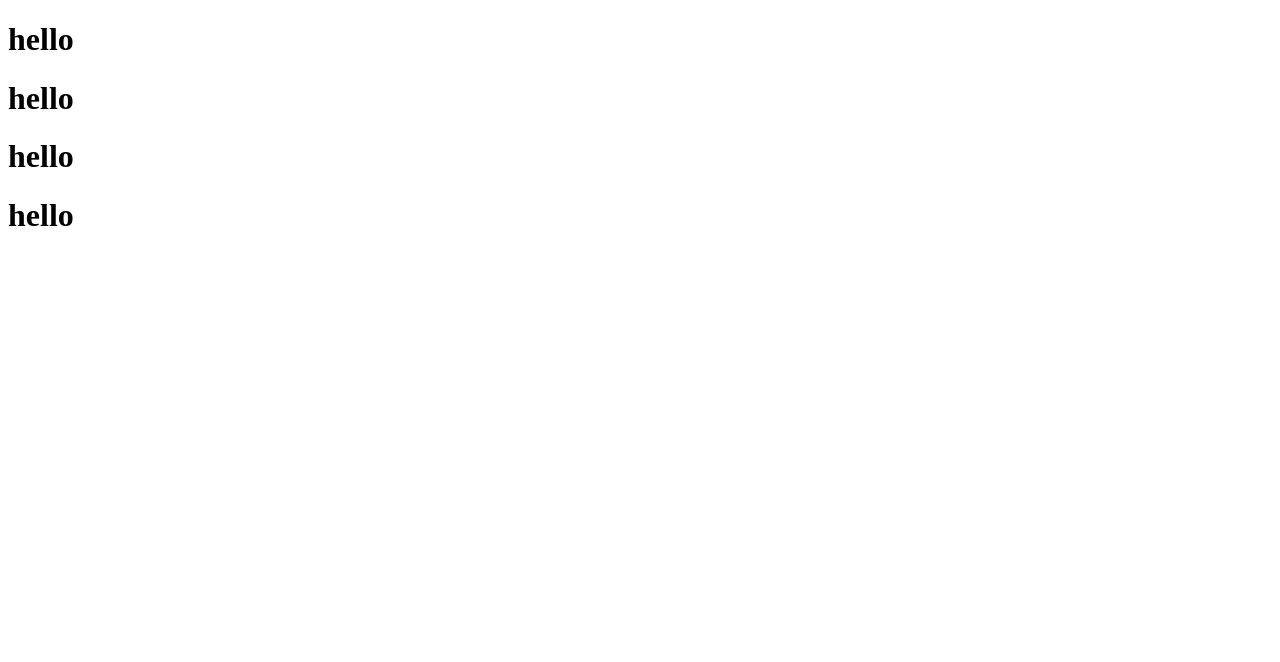
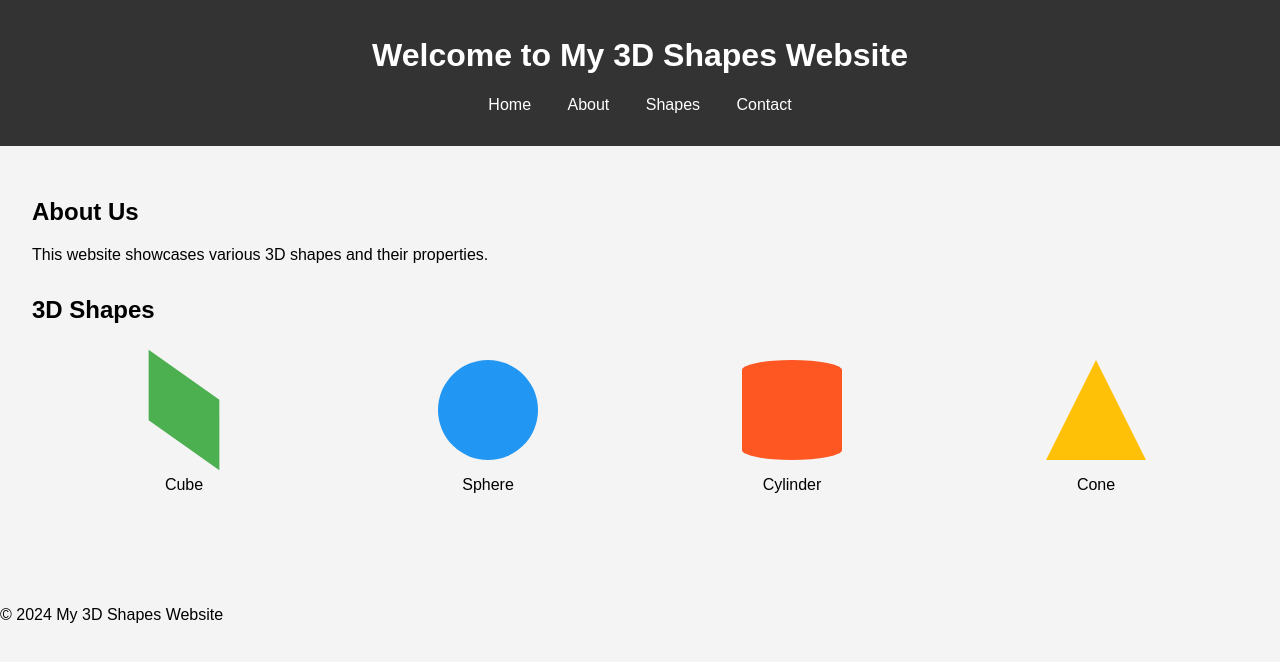
Before and after one commit to VCShekhar96/demo, a plain HTML site: page index.html in a window 1280 px wide. Drawn offline with Linux system fonts and the light colour scheme.

Commit message:
Update index.html

```diff
--- a/index.html
+++ b/index.html
@@ -3,12 +3,115 @@
 <head>
     <meta charset="UTF-8">
     <meta name="viewport" content="width=device-width, initial-scale=1.0">
-    <title>Document</title>
+    <title>My 3D Shapes Website</title>
+    <style>
+        body {
+            font-family: Arial, sans-serif;
+            margin: 0;
+            padding: 0;
+            background-color: #f4f4f4;
+        }
+        header {
+            background-color: #333;
+            color: #fff;
+            padding: 1rem 0;
+            text-align: center;
+        }
+        nav ul {
+            list-style: none;
+            padding: 0;
+        }
+        nav ul li {
+            display: inline;
+            margin: 0 1rem;
+        }
+        nav ul li a {
+            color: #fff;
+            text-decoration: none;
+        }
+        main {
+            padding: 2rem;
+        }
+        section {
+            margin-bottom: 2rem;
+        }
+        .shape-container {
+            display: flex;
+            justify-content: space-around;
+            flex-wrap: wrap;
+        }
+        .shape {
+            text-align: center;
+            margin: 1rem;
+        }
+        .cube, .sphere, .cylinder, .cone {
+            width: 100px;
+            height: 100px;
+            margin: 0 auto;
+            position: relative;
+        }
+        .cube {
+            background-color: #4CAF50;
+            transform: rotateX(45deg) rotateY(45deg);
+        }
+        .sphere {
+            background-color: #2196F3;
+            border-radius: 50%;
+        }
+        .cylinder {
+            background-color: #FF5722;
+            border-radius: 50% / 10%;
+        }
+        .cone {
+            width: 0;
+            height: 0;
+            border-left: 50px solid transparent;
+            border-right: 50px solid transparent;
+            border-bottom: 100px solid #FFC107;
+        }
+    </style>
 </head>
 <body>
-    <h1>hello</h1>
-    <h1>hello</h1>
-    <h1>hello</h1>
-    <h1>hello</h1>
+    <header>
+        <h1>Welcome to My 3D Shapes Website</h1>
+        <nav>
+            <ul>
+                <li><a href="#">Home</a></li>
+                <li><a href="#">About</a></li>
+                <li><a href="#">Shapes</a></li>
+                <li><a href="#">Contact</a></li>
+            </ul>
+        </nav>
+    </header>
+    <main>
+        <section>
+            <h2>About Us</h2>
+            <p>This website showcases various 3D shapes and their properties.</p>
+        </section>
+        <section>
+            <h2>3D Shapes</h2>
+            <div class="shape-container">
+                <div class="shape">
+                    <div class="cube"></div>
+                    <p>Cube</p>
+                </div>
+                <div class="shape">
+                    <div class="sphere"></div>
+                    <p>Sphere</p>
+                </div>
+                <div class="shape">
+                    <div class="cylinder"></div>
+                    <p>Cylinder</p>
+                </div>
+                <div class="shape">
+                    <div class="cone"></div>
+                    <p>Cone</p>
+                </div>
+            </div>
+        </section>
+    </main>
+    <footer>
+        <p>© 2024 My 3D Shapes Website</p>
+    </footer>
 </body>
 </html>
```
